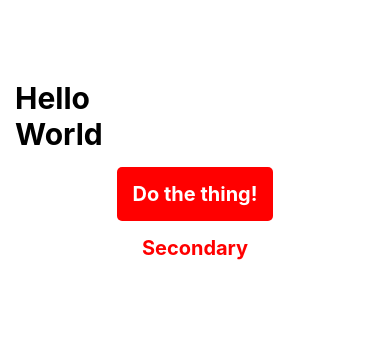
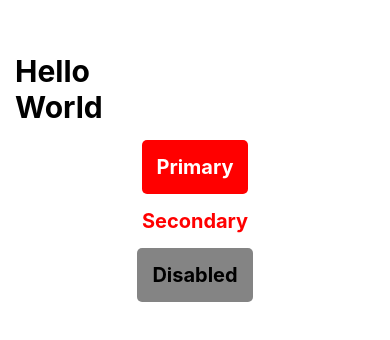
Before and after one commit to Joel-Milligan/my-weather-app, a React Native app: screen / in a window 390 px wide. Shown: the part 252-592 px from the top of the page. Built offline with nearby package versions, Linux system fonts and the light colour scheme.

Commit message:
Add disabled variant of button

```diff
--- a/App.tsx
+++ b/App.tsx
@@ -20,8 +20,9 @@ export default function App() {
   return (
     <View style={styles.container}>
       <HelloWorld shouldRenderWorld />
-      <SimpleButton title="Do the thing!" />
+      <SimpleButton title="Primary" />
       <SimpleButton title="Secondary" secondary />
+      <SimpleButton title="Disabled" disabled />
       <StatusBar style="auto" />
     </View>
   );
--- a/components/simple-button.tsx
+++ b/components/simple-button.tsx
@@ -8,7 +8,7 @@ import metrics from '../themes/metrics';
  * A sum type which states that the theme can be primary or secondary.
  * If you've not heard of a sum type before, this article may be of interest (although it's not Typescript specific) https://adapptor.com.au/blog/sum-types-in-swift-and-kotlin
  */
-export type ButtonTheme = 'primary' | 'secondary';
+export type ButtonTheme = 'primary' | 'secondary' | 'disabled';
 
 interface Props {
   /**
@@ -31,12 +31,19 @@ interface Props {
    * An optional true|false property which tells us whether or not this button should use a secondary style.
    */
   secondary?: boolean;
+
+  disabled?: boolean;
 }
 
 export function SimpleButton(props: Props): ReactElement<Props> {
-  const buttonTheme: ButtonTheme = props.secondary === true ? 'secondary' : 'primary';
+  const buttonTheme: ButtonTheme = props.disabled ? 'disabled' : props.secondary ? 'secondary' : 'primary';
+
   return (
-    <TouchableOpacity onPress={props.onPress} style={[styles[buttonTheme].container, props.style]}>
+    <TouchableOpacity
+      onPress={props.onPress}
+      style={[styles[buttonTheme].container, props.style]}
+      disabled={props.disabled}
+    >
       <Text style={styles[buttonTheme].title}>{props.title}</Text>
     </TouchableOpacity>
   );
@@ -79,7 +86,20 @@ const redOnWhiteStyles = StyleSheet.create({
   },
 });
 
+const disabledStyles = StyleSheet.create({
+  ...commonStyles,
+  container: {
+    ...commonStyles.container,
+    backgroundColor: colors.blankedOutBackground,
+  },
+  title: {
+    ...commonStyles.title,
+    color: colors.bodyTextColor,
+  },
+});
+
 const styles = {
   primary: whiteOnRedStyles,
   secondary: redOnWhiteStyles,
+  disabled: disabledStyles,
 };
```
